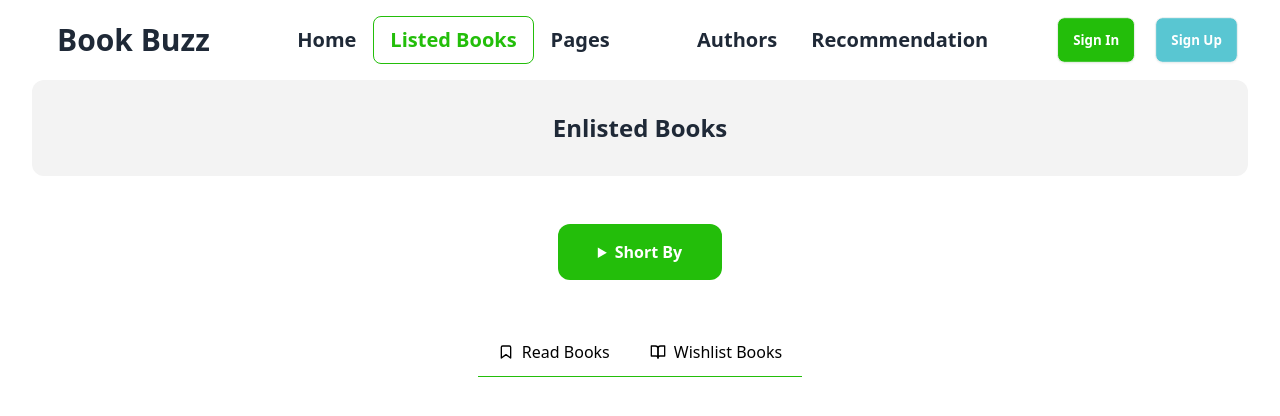
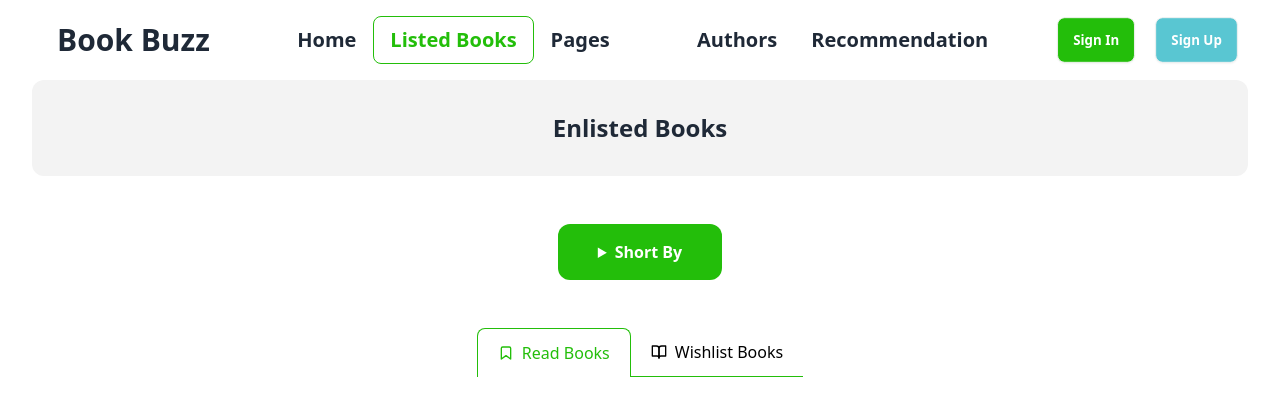
Before and after one commit to tisabbir/book-buzz, a React (Vite) app: page /listed in a window 1280 px wide. Shown: the top 416 px of the page. Built offline with nearby package versions, Linux system fonts and the light colour scheme.

Commit message:
Readlist are now by default open when we go to the list page

```diff
--- a/src/Components/Tab.jsx
+++ b/src/Components/Tab.jsx
@@ -5,7 +5,7 @@ const Tab = () => {
     <div className="mt-12">
       <div className="flex items-center -mx-4 overflow-x-auto overflow-y-hidden sm:justify-center flex-nowrap text-black">
         <NavLink
-          to={"read"}
+          to={"/listed"}
           //   onClick={() => {
           //     const readBooks = getStoredReadBook();
           //     console.log(readBooks);
--- a/src/main.jsx
+++ b/src/main.jsx
@@ -24,10 +24,14 @@ const router = createBrowserRouter([
       },
       {
         path: "/listed",
-        element: <ListedBooks></ListedBooks>,
+        element: (
+          <div>
+            <ListedBooks></ListedBooks>
+          </div>
+        ),
         children: [
           {
-            path: "read",
+            path: "/listed",
             element: <ReadList />,
           },
           { path: "wishlist", element: <WishList /> },
```
